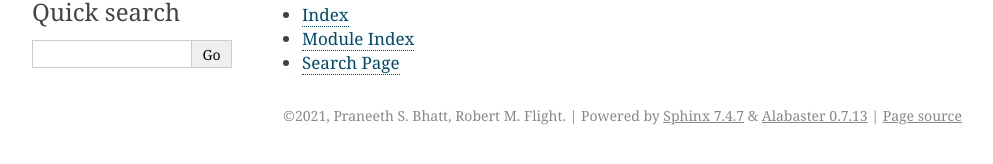
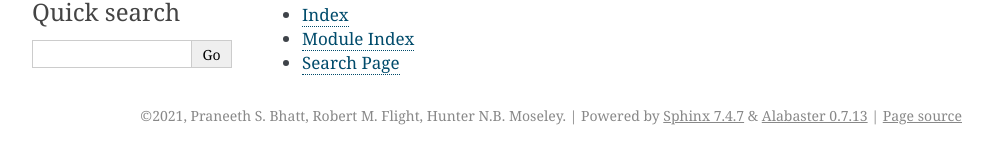
Before and after one commit to MoseleyBioinformaticsLab/icikt, a Sphinx documentation site: the page built from docs/index.rst, in a window 1280 px wide. Shown: the part 271-435 px from the top of the page, without its empty margins (148-1141 px from the left). Built offline with Sphinx 7.4.7, drawn with Linux system fonts in a browser that asks for light colours.

Commit message:
Update conf.py

```diff
--- a/docs/conf.py
+++ b/docs/conf.py
@@ -18,7 +18,7 @@
 # -- Project information -----------------------------------------------------
 
 project = 'pythonICIKendallTau'
-copyright = '2021, Praneeth S. Bhatt, Robert M. Flight'
+copyright = '2021, Praneeth S. Bhatt, Robert M. Flight, Hunter N.B. Moseley'
 author = 'Praneeth S. Bhatt, Robert M. Flight'
 
 # The full version, including alpha/beta/rc tags
```
